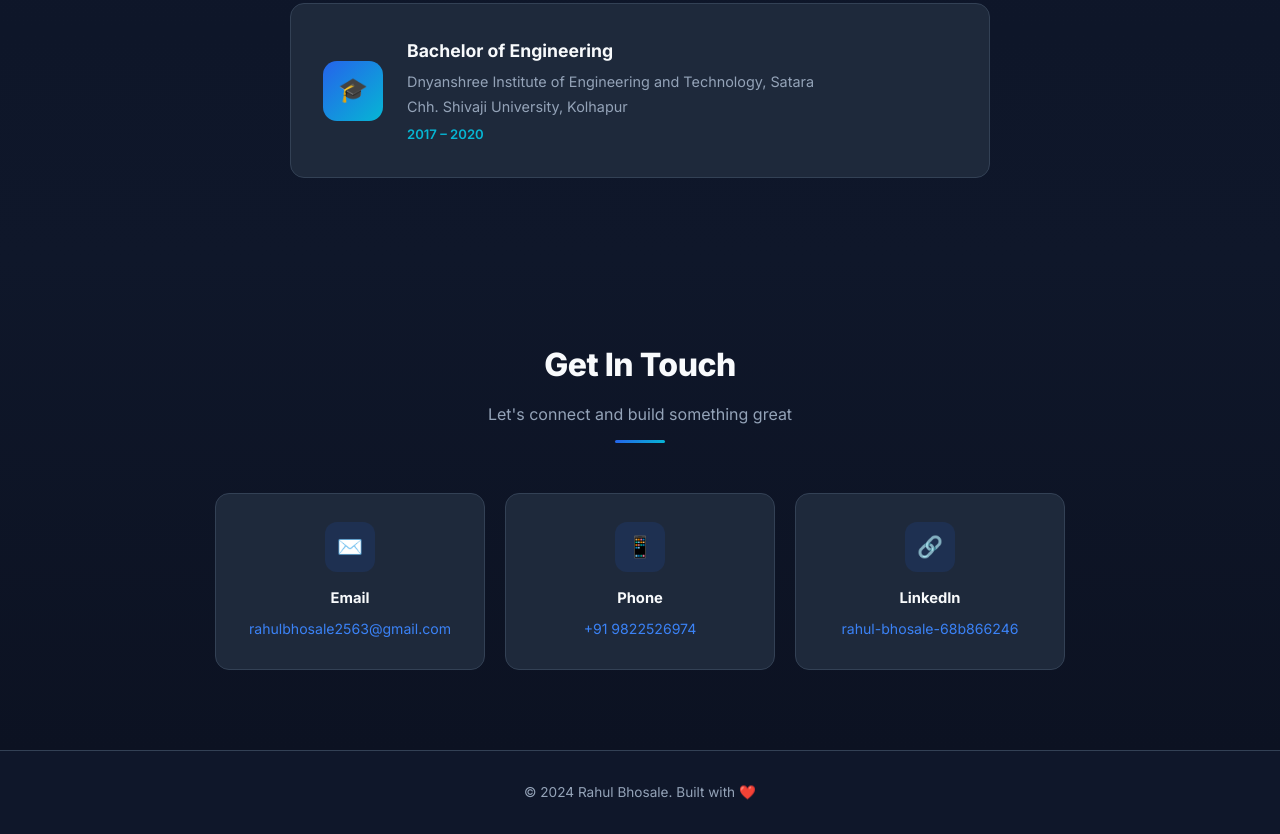
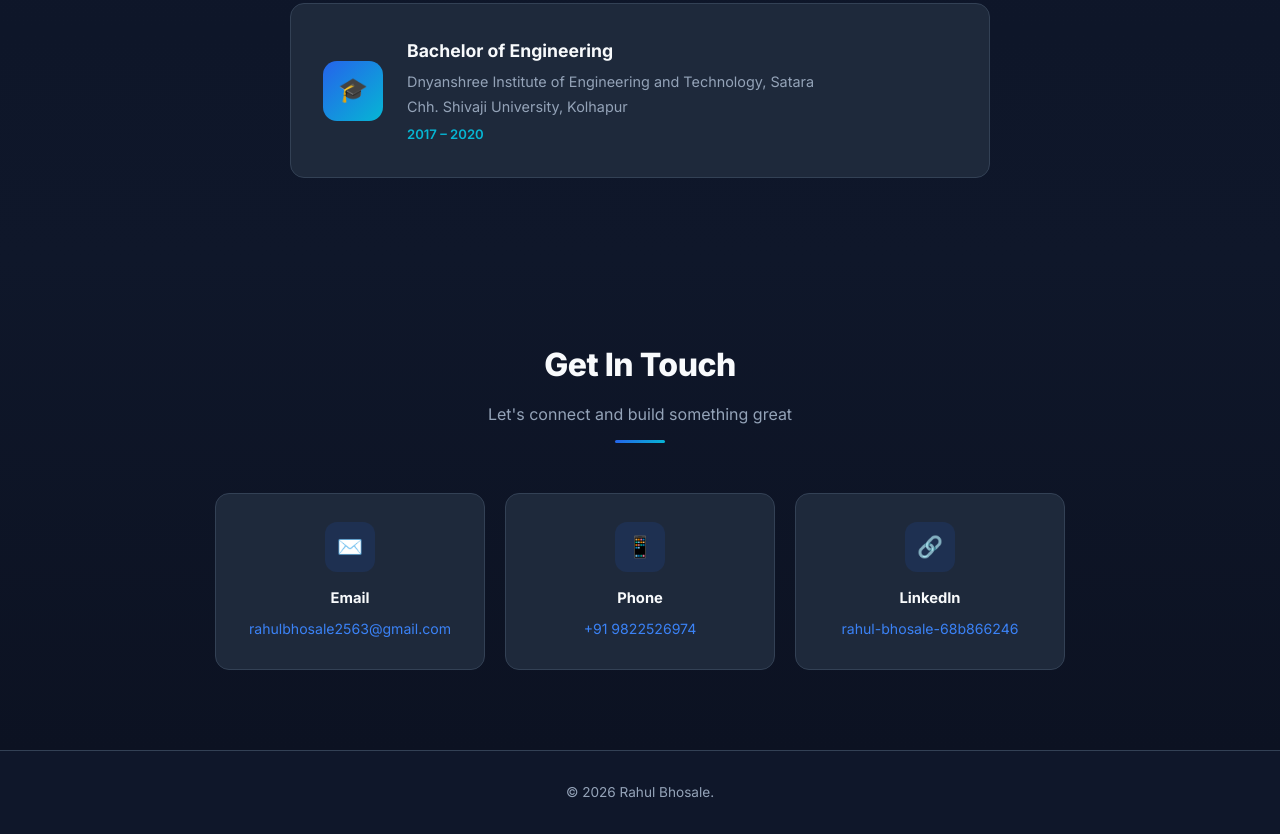
Before and after one commit to rulessbroker/resume, a plain HTML site: page index.html in a window 1280 px wide. Shown: the part 4644-5478 px from the top of the page. Drawn offline with Linux system fonts and the light colour scheme.

Commit message:
Update index.html

```diff
--- a/index.html
+++ b/index.html
@@ -898,7 +898,7 @@
 
     <!-- FOOTER -->
     <footer>
-        <p>© 2024 Rahul Bhosale. Built with ❤️</p>
+        <p>© 2026 Rahul Bhosale.</p>
     </footer>
 
     <!-- BACK TO TOP -->
```
